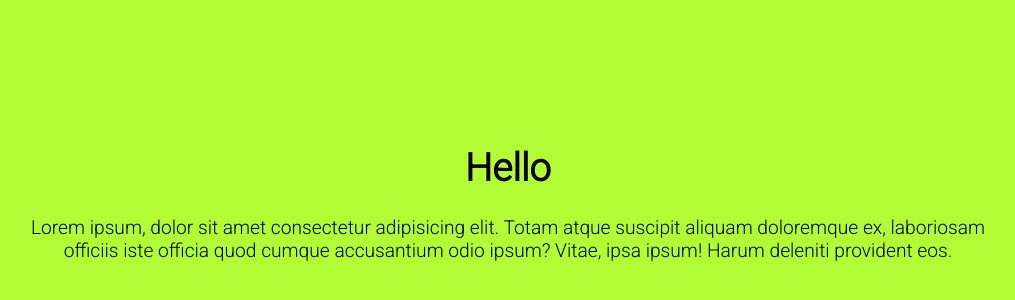
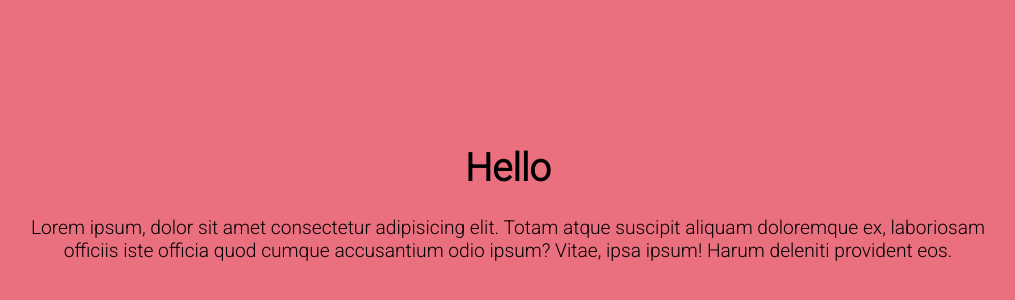
Before and after one commit to do-jonathan4/frontend-styling-practice, a website: page index.html in a window 1280 px wide. Shown: the part 164-464 px from the top of the page, without its empty margins (132-1147 px from the left). Drawn offline with Linux system fonts and the light colour scheme.

Commit message:
changed bg color to #ea6f7f

```diff
--- a/assets/css/styles.css
+++ b/assets/css/styles.css
@@ -1,3 +1,3 @@
 body {
-        background-color: #b2fc36;
+        background-color: #ea6f7f;
     }
```
